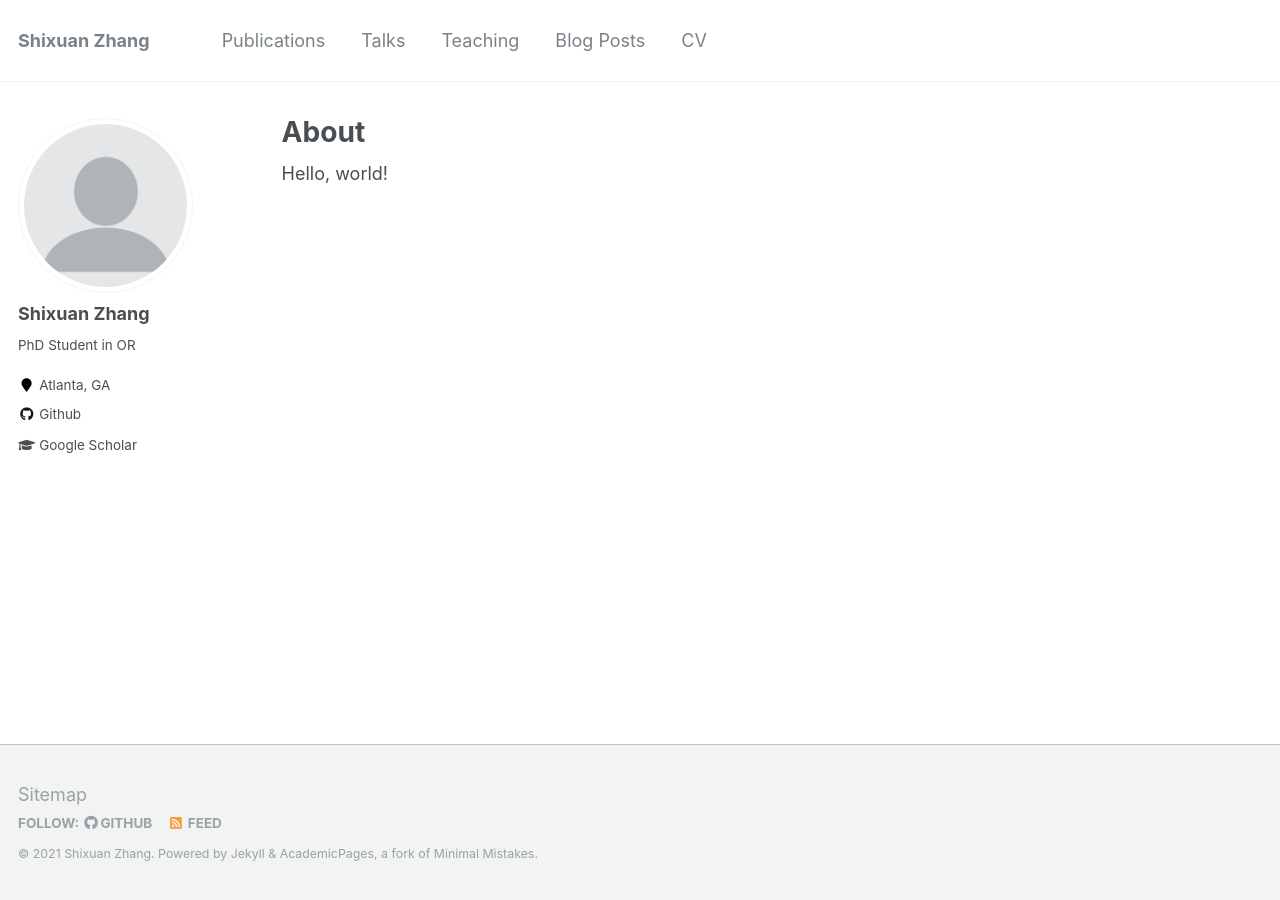
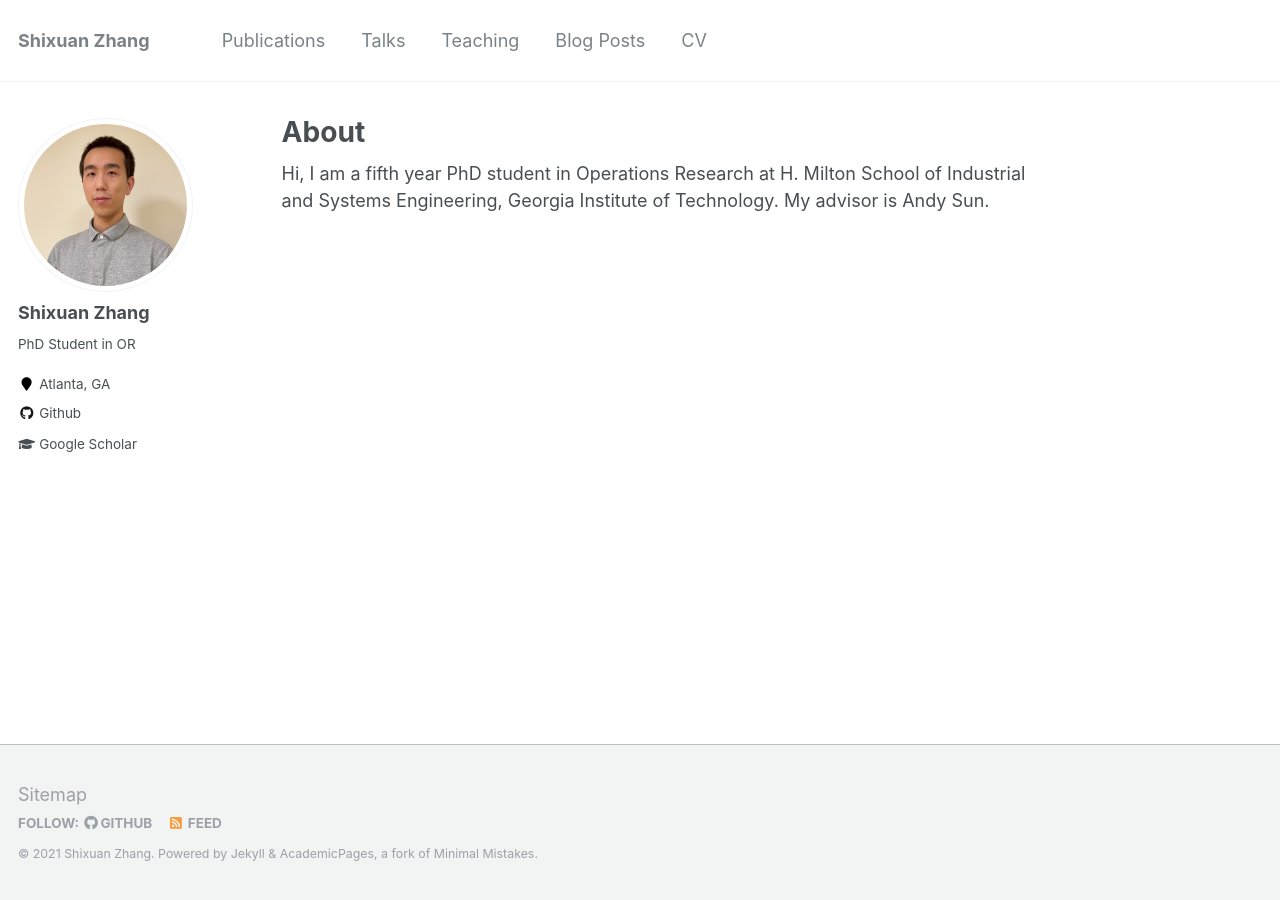
Before and after one commit to shixuan-zhang/shixuan-zhang.github.io, a Jekyll site: the page built from _pages/about.md, in a window 1280 px wide. Built offline with Jekyll 4.4.1, drawn with Linux system fonts in a browser that asks for light colours.

Commit message:
Update the profile photo

```diff
--- a/_config.yml
+++ b/_config.yml
@@ -11,7 +11,7 @@ title                    : "Shixuan Zhang"
 title_separator          : "-"
 name                     : &name "Shixuan Zhang"
 description              : &description "PhD Student in OR"
-url                      : "https://zhangshixuanus.github.io" # the base hostname & protocol for your site e.g. "https://mmistakes.github.io" FIXME: change this line
+url                      : "https://zhangshixuanus.github.io" # the base hostname & protocol for your site e.g. "https://mmistakes.github.io"
 baseurl                  : "" # the subpath of your site, e.g. "/blog"
 repository               : "zhangshixuanus.github.io"
 teaser                   :  # filename of teaser fallback teaser image placed in /images/, .e.g. "500x300.png"
--- a/_pages/about.md
+++ b/_pages/about.md
@@ -8,4 +8,5 @@ redirect_from:
   - /about.html
 ---
 
-Hello, world!
+Hi, I am a fifth year PhD student in Operations Research at H. Milton School of Industrial and Systems Engineering, Georgia Institute of Technology.
+My advisor is Andy Sun.
```
Also changed, not shown: images/3953273590_704e3899d5_m.jpg (deleted), images/500x300.png (deleted), images/bio-photo-2.jpg (deleted), images/bio-photo.jpg (deleted), images/editing-talk.png (deleted), images/foo-bar-identity-th.jpg (deleted), images/foo-bar-identity.jpg (deleted), images/image-alignment-1200x4002.jpg (deleted), images/image-alignment-150x150.jpg (deleted), images/image-alignment-300x200.jpg (deleted), images/image-alignment-580x300.jpg (deleted), images/paragraph-indent.png (deleted), images/paragraph-no-indent.png (deleted), images/profile.png, 1 other file.
